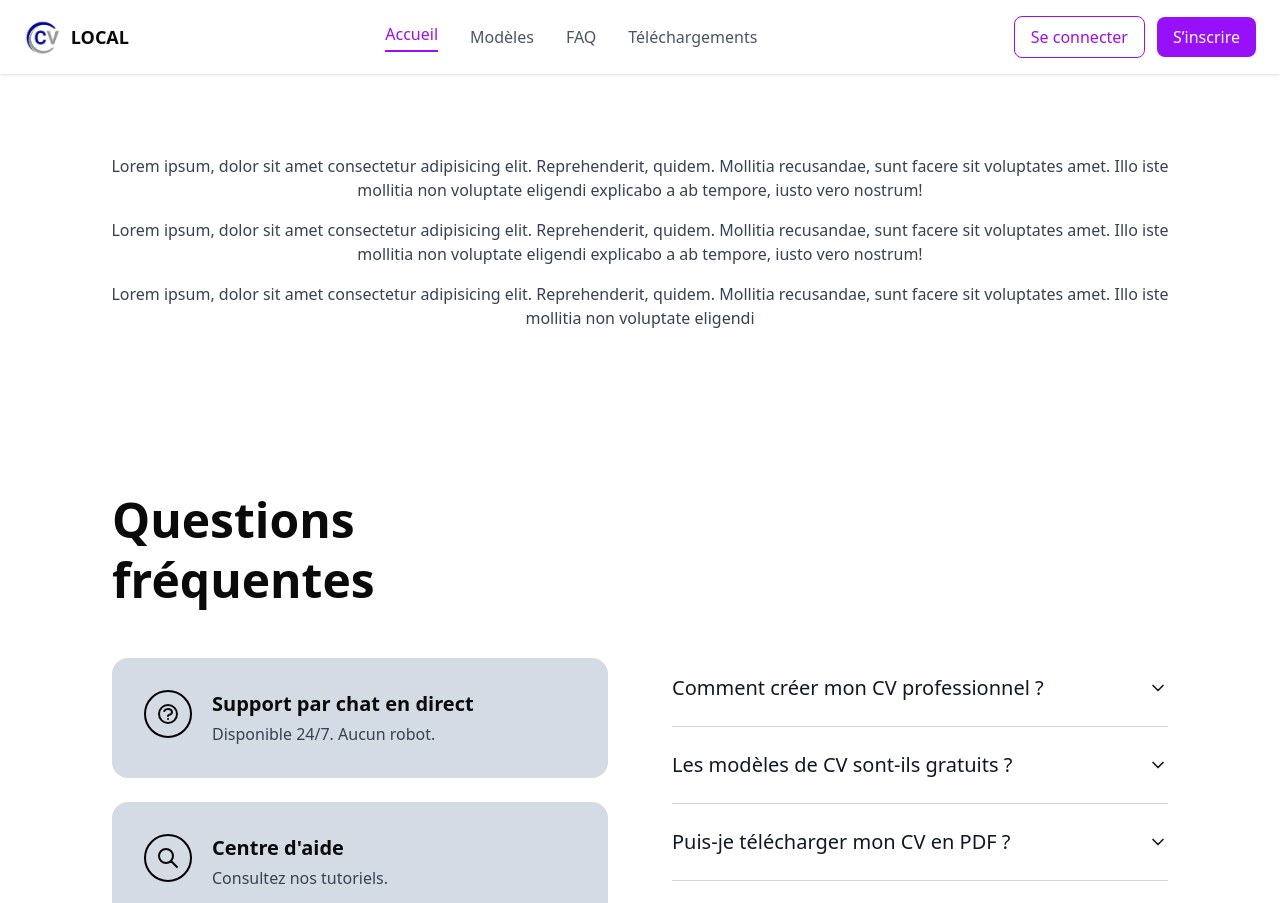
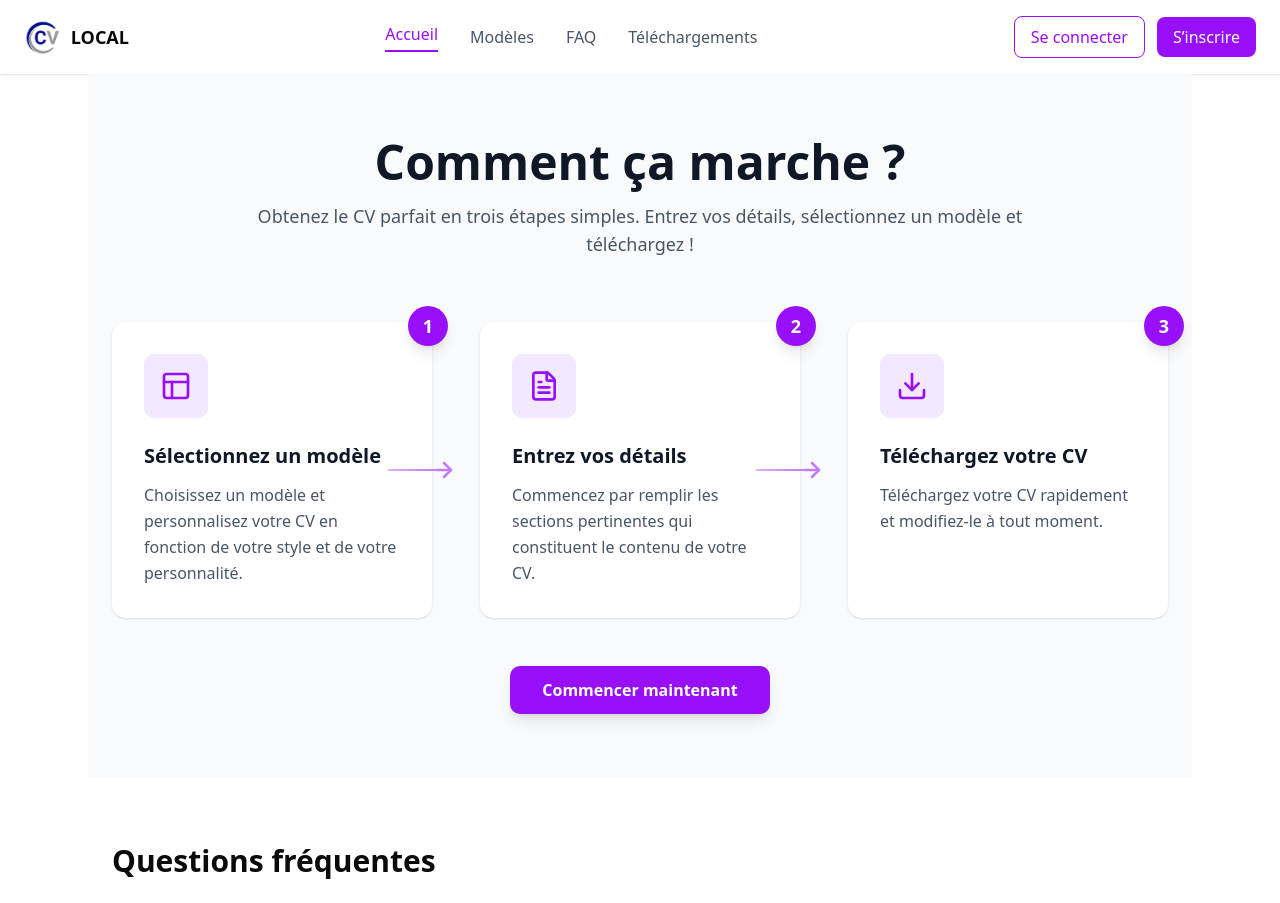
Before and after one commit to OlympBlack/mon-cv-local, a React (Vite) app: page / in a window 1280 px wide. Shown: the top 903 px of the page. Built offline with nearby package versions, Linux system fonts and the light colour scheme.

Commit message:
Added HowitWorks component

```diff
--- /dev/null
+++ b/src/components/ui/HowItWorks.tsx
@@ -0,0 +1,89 @@
+import { FileText, Layout, Download, ArrowRight } from 'lucide-react';
+
+export default function HowItWorks() {
+  const steps = [
+
+    {
+      icon: Layout,
+      title: "Sélectionnez un modèle",
+      description: "Choisissez un modèle et personnalisez votre CV en fonction de votre style et de votre personnalité."
+    },
+    {
+      icon: FileText,
+      title: "Entrez vos détails",
+      description: "Commencez par remplir les sections pertinentes qui constituent le contenu de votre CV."
+    },
+    {
+      icon: Download,
+      title: "Téléchargez votre CV",
+      description: "Téléchargez votre CV rapidement et modifiez-le à tout moment."
+    }
+  ];
+
+  return (
+    <div className="bg-gray-50 py-16 px-6">
+      <div className="max-w-6xl mx-auto">
+
+        {/* En-tête */}
+        <div className="text-center mb-16">
+          <h2 className="text-4xl md:text-5xl font-bold text-gray-900 mb-4">
+            Comment ça marche ?
+          </h2>
+          <p className="text-lg text-gray-600 max-w-3xl mx-auto">
+            Obtenez le CV parfait en trois étapes simples. Entrez vos détails, sélectionnez un modèle et téléchargez !
+          </p>
+        </div>
+
+        {/* Étapes */}
+        <div className="grid md:grid-cols-3 gap-8 md:gap-12 relative">
+
+          {steps.map((step, index) => {
+            const IconComponent = step.icon;
+            return (
+              <div key={index} className="relative">
+
+                <div className="bg-white rounded-xl p-8 shadow-sm hover:shadow-md transition-shadow duration-300 h-full">
+
+
+                  <div className="mb-6">
+                    <div className="w-16 h-16 bg-purple-100 rounded-lg flex items-center justify-center">
+                      <IconComponent className="w-8 h-8 text-purple-600" strokeWidth={2} />
+                    </div>
+                  </div>
+
+
+                  <h3 className="text-xl font-bold text-gray-900 mb-3">
+                    {step.title}
+                  </h3>
+                  <p className="text-gray-600 leading-relaxed">
+                    {step.description}
+                  </p>
+                </div>
+
+                <div className="absolute -top-4 -right-4 w-10 h-10 bg-purple-600 text-white rounded-full flex items-center justify-center font-bold text-lg shadow-lg">
+                  {index + 1}
+                </div>
+
+                {index < steps.length - 1 && (
+                  <div className="hidden md:flex absolute top-1/2 -right-6 transform -translate-y-1/2 items-center">
+                    <div className="flex items-center">
+                      <div className="w-12 h-0.5 bg-gradient-to-r from-purple-300 to-purple-400"></div>
+                      <ArrowRight className="w-6 h-6 text-purple-400 -ml-1" strokeWidth={2.5} />
+                    </div>
+                  </div>
+                )}
+              </div>
+            );
+          })}
+        </div>
+
+        {/* CTA */}
+        <div className="text-center mt-12">
+          <button className="bg-purple-600 text-white px-8 py-3 rounded-lg font-semibold hover:bg-purple-700 transition-colors shadow-lg">
+            Commencer maintenant
+          </button>
+        </div>
+      </div>
+    </div>
+  );
+}
--- a/src/components/ui/faq.tsx
+++ b/src/components/ui/faq.tsx
@@ -9,7 +9,8 @@ const Accordion = ({ children, type, className }: any) => {
       {React.Children.map(children, child =>
         React.cloneElement(child, {
           isOpen: openItem === child.props.value,
-          onToggle: () => setOpenItem(openItem === child.props.value ? null : child.props.value)
+          onToggle: () =>
+            setOpenItem(openItem === child.props.value ? null : child.props.value),
         })
       )}
     </div>
@@ -29,13 +30,13 @@ const AccordionItem = ({ value, children, isOpen, onToggle }: any) => {
 const AccordionTrigger = ({ children, className, isOpen, onToggle }: any) => {
   return (
     <button
-      className={`flex items-center justify-between py-6 font-normal text-xl w-full text-left ${className || ''}`}
+      className={`flex items-center justify-between py-4 font-medium text-lg w-full text-left ${className || ''}`}
       type="button"
       onClick={onToggle}
     >
       {children}
       <ChevronDown
-        className={`h-5 w-5 shrink-0 transition-transform duration-200 ${isOpen ? 'rotate-180' : ''}`}
+        className={`h-4 w-4 shrink-0 transition-transform duration-200 ${isOpen ? 'rotate-180' : ''}`}
       />
     </button>
   );
@@ -44,108 +45,113 @@ const AccordionTrigger = ({ children, className, isOpen, onToggle }: any) => {
 const AccordionContent = ({ children, className, isOpen }: any) => {
   return (
     <div
-      className={`overflow-hidden transition-all duration-300 ${isOpen ? 'max-h-96 opacity-100' : 'max-h-0 opacity-0'}`}
+      className={`overflow-hidden transition-all duration-300 ${
+        isOpen ? 'max-h-96 opacity-100' : 'max-h-0 opacity-0'
+      }`}
     >
-      <div className={`pb-6 pt-0 ${className || ''}`}>{children}</div>
+      <div className={`pb-4 pt-0 text-sm ${className || ''}`}>{children}</div>
     </div>
   );
 };
 
 export default function FAQ() {
   return (
-    <section className="w-full py-20 px-6">
+    <section className="w-full py-16 px-6">
       <div className="max-w-6xl mx-auto">
-        <div className="grid grid-cols-1 lg:grid-cols-2 gap-16">
+        <div className="grid grid-cols-1 lg:grid-cols-2 gap-14">
 
           {/* Left Column */}
-          <div className="flex flex-col gap-6">
-            <h2 className="text-5xl font-bold mb-6 leading-tight">
-              Questions<br />fréquentes
+          <div className="flex flex-col gap-5">
+            <h2 className="text-3xl font-bold mb-2 leading-tight">
+              Questions fréquentes
             </h2>
 
-            <div className="p-8 rounded-2xl bg-[#D5DBE5] flex items-start gap-5">
-              <div className="w-12 h-12 rounded-full border-2 border-black flex items-center justify-center flex-shrink-0">
-                <svg className="w-6 h-6" fill="none" stroke="currentColor" viewBox="0 0 24 24">
+            <div className="p-6 rounded-xl bg-[#D5DBE5] flex items-start gap-4">
+              <div className="w-10 h-10 rounded-full border-2 border-black flex items-center justify-center flex-shrink-0">
+                <svg className="w-5 h-5" fill="none" stroke="currentColor" viewBox="0 0 24 24">
                   <path strokeLinecap="round" strokeLinejoin="round" strokeWidth={2} d="M8.228 9c.549-1.165 2.03-2 3.772-2 2.21 0 4 1.343 4 3 0 1.4-1.278 2.575-3.006 2.907-.542.104-.994.54-.994 1.093m0 3h.01M21 12a9 9 0 11-18 0 9 9 0 0118 0z" />
                 </svg>
               </div>
               <div>
-                <h3 className="font-semibold text-xl mb-1">Support par chat en direct</h3>
-                <p className="text-gray-700 text-base">Disponible 24/7. Aucun robot.</p>
+                <h3 className="font-semibold text-lg mb-1">Support par chat en direct</h3>
+                <p className="text-gray-700 text-sm">Disponible 24/7. Aucun robot.</p>
               </div>
             </div>
 
-            <div className="p-8 rounded-2xl bg-[#D5DBE5] flex items-start gap-5">
-              <div className="w-12 h-12 rounded-full border-2 border-black flex items-center justify-center flex-shrink-0">
-                <svg className="w-6 h-6" fill="none" stroke="currentColor" viewBox="0 0 24 24">
+            <div className="p-6 rounded-xl bg-[#D5DBE5] flex items-start gap-4">
+              <div className="w-10 h-10 rounded-full border-2 border-black flex items-center justify-center flex-shrink-0">
+                <svg className="w-5 h-5" fill="none" stroke="currentColor" viewBox="0 0 24 24">
                   <path strokeLinecap="round" strokeLinejoin="round" strokeWidth={2} d="M21 21l-6-6m2-5a7 7 0 11-14 0 7 7 0 0114 0z" />
                 </svg>
               </div>
               <div>
-                <h3 className="font-semibold text-xl mb-1">Centre d'aide</h3>
-                <p className="text-gray-700 text-base">Consultez nos tutoriels.</p>
+                <h3 className="font-semibold text-lg mb-1">Centre d'aide</h3>
+                <p className="text-gray-700 text-sm">Consultez nos tutoriels.</p>
               </div>
             </div>
 
-            <div className="p-8 rounded-2xl bg-[#D5DBE5] flex items-start gap-5">
-              <div className="w-12 h-12 rounded-full border-2 border-black flex items-center justify-center flex-shrink-0">
-                <svg className="w-6 h-6" fill="none" stroke="currentColor" viewBox="0 0 24 24">
+            <div className="p-6 rounded-xl bg-[#D5DBE5] flex items-start gap-4">
+              <div className="w-10 h-10 rounded-full border-2 border-black flex items-center justify-center flex-shrink-0">
+                <svg className="w-5 h-5" fill="none" stroke="currentColor" viewBox="0 0 24 24">
                   <path strokeLinecap="round" strokeLinejoin="round" strokeWidth={2} d="M3 5a2 2 0 012-2h3.28a1 1 0 01.948.684l1.498 4.493a1 1 0 01-.502 1.21l-2.257 1.13a11.042 11.042 0 005.516 5.516l1.13-2.257a1 1 0 011.21-.502l4.493 1.498a1 1 0 01.684.949V19a2 2 0 01-2 2h-1C9.716 21 3 14.284 3 6V5z" />
                 </svg>
               </div>
               <div>
-                <h3 className="font-semibold text-xl mb-1">Réserver une démo</h3>
-                <p className="text-gray-700 text-base">Échange individuel avec un expert.</p>
+                <h3 className="font-semibold text-lg mb-1">Réserver une démo</h3>
+                <p className="text-gray-700 text-sm">Échange individuel avec un expert.</p>
               </div>
             </div>
           </div>
 
           {/* Right Column - Accordion */}
-          <div className="flex flex-col justify-start pt-20 mt-20">
+          <div className="flex flex-col justify-start pt-10">
             <Accordion type="single" collapsible className="w-full">
 
               <AccordionItem value="item-1">
-                <AccordionTrigger className="text-gray-900">
+                <AccordionTrigger className="text-gray-900 text-lg">
                   Comment créer mon CV professionnel ?
                 </AccordionTrigger>
-                <AccordionContent className="text-gray-700 text-base leading-relaxed">
-                  Une fois inscrit, vous accédez à notre générateur de CV intuitif. Choisissez parmi nos modèles professionnels, remplissez vos informations et notre IA vous aide à optimiser votre contenu pour maximiser vos chances.
+                <AccordionContent className="text-gray-700 text-sm leading-relaxed">
+                  Une fois inscrit, vous accédez à notre générateur de CV intuitif.
+                  Choisissez un modèle, remplissez vos informations, et notre IA vous aide
+                  à optimiser votre contenu.
                 </AccordionContent>
               </AccordionItem>
 
               <AccordionItem value="item-2">
-                <AccordionTrigger className="text-gray-900">
+                <AccordionTrigger className="text-gray-900 text-lg">
                   Les modèles de CV sont-ils gratuits ?
                 </AccordionTrigger>
-                <AccordionContent className="text-gray-700 text-base leading-relaxed">
-                  Oui, nous proposons plusieurs modèles gratuits de qualité professionnelle. Des modèles premium avec des fonctionnalités avancées sont également disponibles.
+                <AccordionContent className="text-gray-700 text-sm leading-relaxed">
+                  Oui, nous proposons plusieurs modèles gratuits.
+                  Des modèles premium sont aussi disponibles.
                 </AccordionContent>
               </AccordionItem>
 
               <AccordionItem value="item-3">
-                <AccordionTrigger className="text-gray-900">
+                <AccordionTrigger className="text-gray-900 text-lg">
                   Puis-je télécharger mon CV en PDF ?
                 </AccordionTrigger>
-                <AccordionContent className="text-gray-700 text-base leading-relaxed">
-                  Absolument ! Vous pouvez télécharger votre CV en format PDF haute qualité, prêt à être envoyé aux recruteurs ou imprimé.
+                <AccordionContent className="text-gray-700 text-sm leading-relaxed">
+                  Oui, vous pouvez télécharger votre CV en PDF haute qualité.
                 </AccordionContent>
               </AccordionItem>
 
               <AccordionItem value="item-4">
-                <AccordionTrigger className="text-gray-900">
+                <AccordionTrigger className="text-gray-900 text-lg">
                   L'IA peut-elle m'aider à améliorer mon contenu ?
                 </AccordionTrigger>
-                <AccordionContent className="text-gray-700 text-base leading-relaxed">
-                  Oui, notre assistant IA analyse votre CV et vous propose des suggestions personnalisées pour améliorer vos descriptions, mettre en valeur vos compétences et adapter votre CV au poste visé.
+                <AccordionContent className="text-gray-700 text-sm leading-relaxed">
+                  Oui, notre IA analyse votre CV et propose des améliorations personnalisées.
                 </AccordionContent>
               </AccordionItem>
 
               <AccordionItem value="item-5">
-                <AccordionTrigger className="text-gray-900">
+                <AccordionTrigger className="text-gray-900 text-lg">
                   Puis-je créer plusieurs versions de mon CV ?
                 </AccordionTrigger>
-                <AccordionContent className="text-gray-700 text-base leading-relaxed">
-                  Bien sûr ! Vous pouvez créer et sauvegarder plusieurs versions de votre CV pour les adapter à différents postes ou secteurs d'activité.
+                <AccordionContent className="text-gray-700 text-sm leading-relaxed">
+                  Bien sûr ! Vous pouvez créer plusieurs versions selon vos besoins.
                 </AccordionContent>
               </AccordionItem>
 
--- a/src/views/Home.tsx
+++ b/src/views/Home.tsx
@@ -1,6 +1,7 @@
 import Navbar from "../components/ui/navbar";
 import Footer from "../components/ui/footer";
 import FAQ from "../components/ui/faq";
+import HowItWorks from "../components/ui/HowItWorks";
 
 
 export default function Home() {
@@ -8,12 +9,8 @@ export default function Home() {
     <div>
       <Navbar />
       <div className="max-w-6xl mx-auto px-6">
-        <div className="text-center py-20">
-          {/* <h1 className="text-4xl font-bold mb-6">Contenu vide</h1> */}
-          <p className="mb-4 text-gray-700">Lorem ipsum, dolor sit amet consectetur adipisicing elit. Reprehenderit, quidem. Mollitia recusandae, sunt facere sit voluptates amet. Illo iste mollitia non voluptate eligendi explicabo a ab tempore, iusto vero nostrum!</p>
-          <p className="mb-4 text-gray-700">Lorem ipsum, dolor sit amet consectetur adipisicing elit. Reprehenderit, quidem. Mollitia recusandae, sunt facere sit voluptates amet. Illo iste mollitia non voluptate eligendi explicabo a ab tempore, iusto vero nostrum!</p>
-          <p className="text-gray-700">Lorem ipsum, dolor sit amet consectetur adipisicing elit. Reprehenderit, quidem. Mollitia recusandae, sunt facere sit voluptates amet. Illo iste mollitia non voluptate eligendi</p>
-        </div>
+        <HowItWorks />
+
         <FAQ />
       </div>
       <Footer />
```
